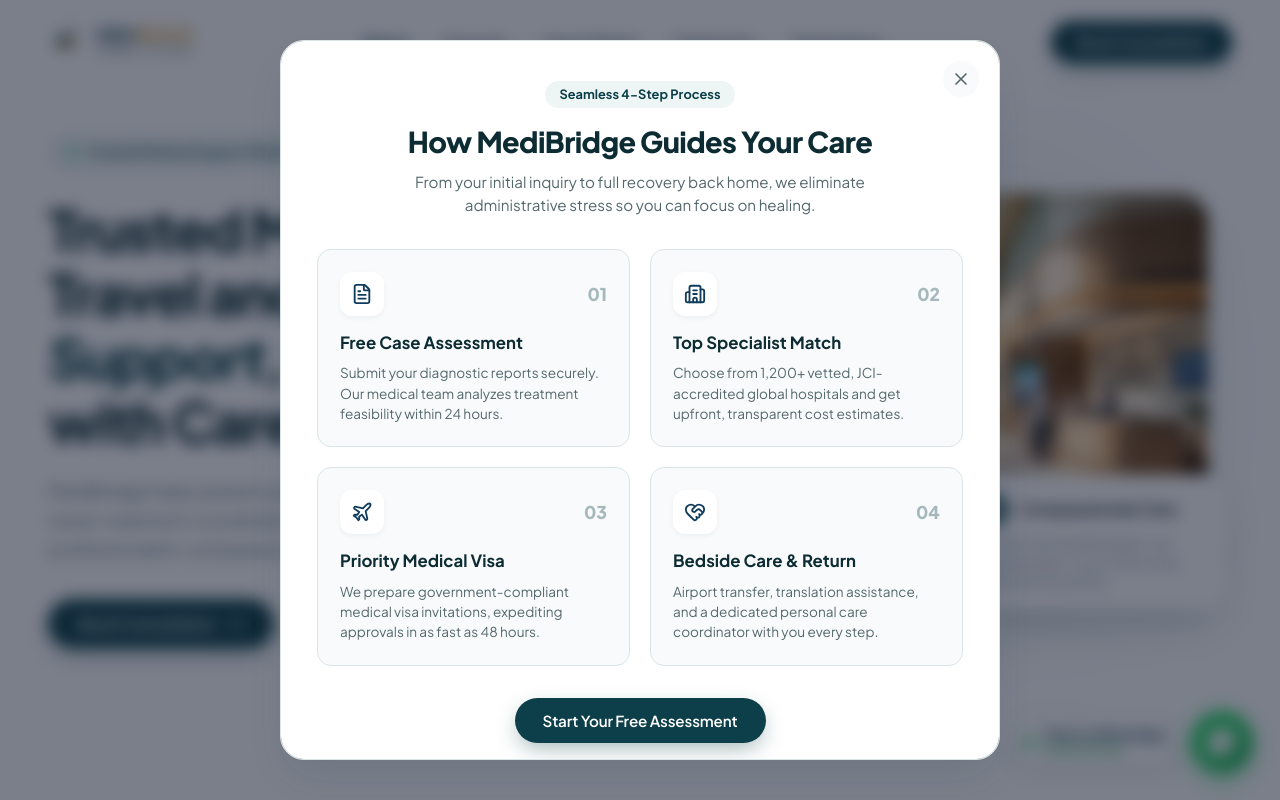
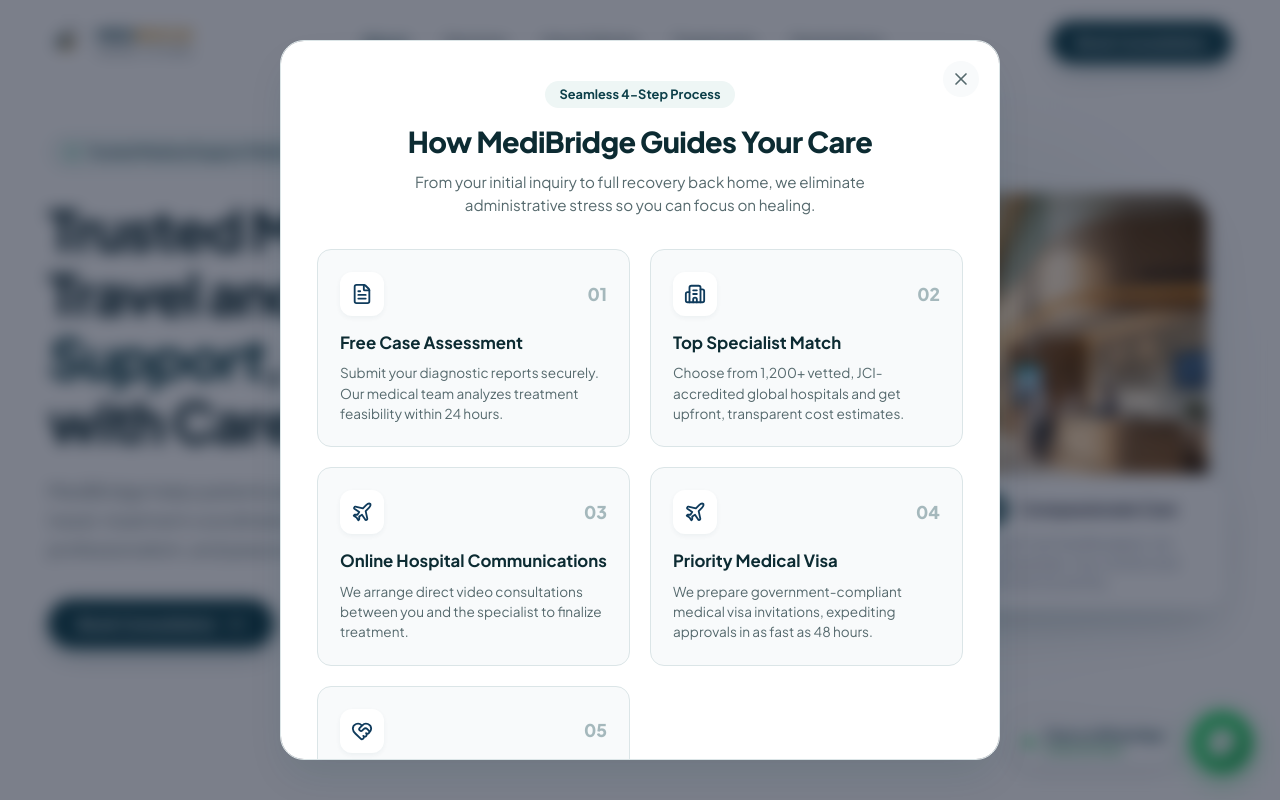
Before and after one commit to rafitalavi/medibridge_medical, a React (Vite) app: page / in a window 1280 px wide. Both pictures are taken after a click on the button "How It Works". Shown: the top 800 px of the page. Built offline with nearby package versions, Linux system fonts and the light colour scheme.

Commit message:
how it workse 1 stage added

```diff
--- a/src/components/HowItWorksModal/HowItWorksModal.jsx
+++ b/src/components/HowItWorksModal/HowItWorksModal.jsx
@@ -36,12 +36,18 @@
     },
     {
       num: '03',
+      title: 'Online Hospital Communications',
+      desc: 'We arrange direct video consultations between you and the specialist to finalize treatment.',
+      icon: <Plane size={22} color="#0f3b5c" />,
+    },
+    {
+      num: '04',
       title: 'Priority Medical Visa',
       desc: 'We prepare government-compliant medical visa invitations, expediting approvals in as fast as 48 hours.',
       icon: <Plane size={22} color="#0f3b5c" />,
     },
     {
-      num: '04',
+      num: '05',
       title: 'Bedside Care & Return',
       desc: 'Airport transfer, translation assistance, and a dedicated personal care coordinator with you every step.',
       icon: <HeartHandshake size={22} color="#0f3b5c" />,
```
